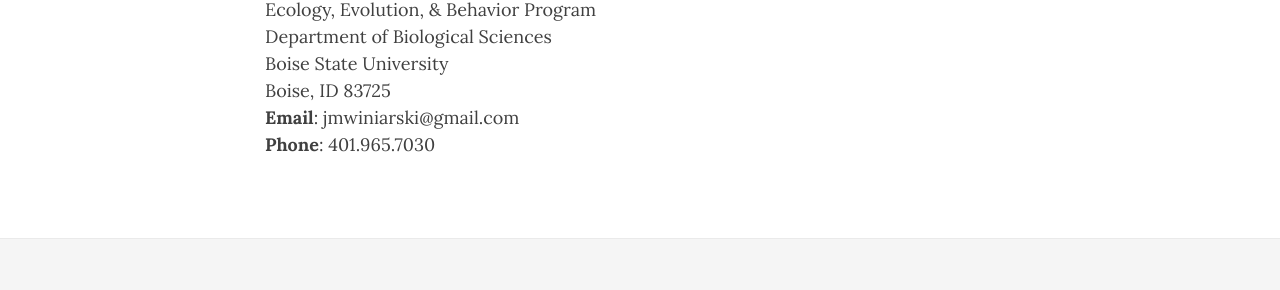
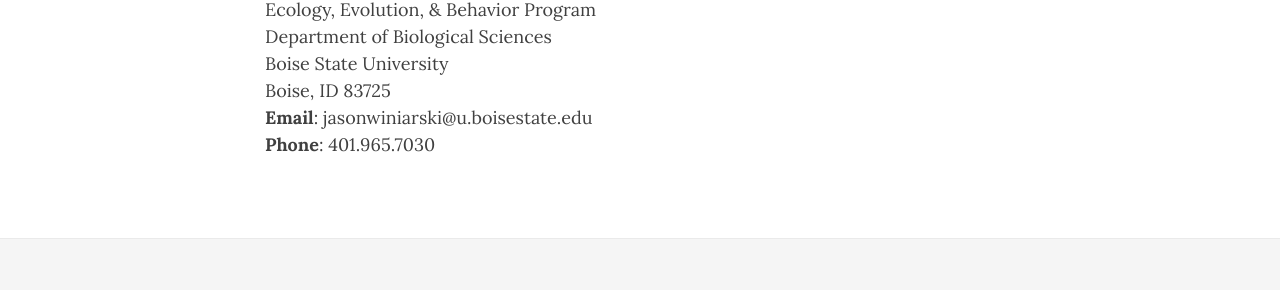
Before and after one commit to jaymwin/jaymwin.github.io, a Jekyll site: the page built from aboutme.md, in a window 1280 px wide and 900 px high, scrolled down 530 px. Shown: the part 428-718 px from the top of the window. Built offline with Jekyll 4.4.1, drawn with Linux system fonts in a browser that asks for light colours; nearby versions of some CDN libraries.

Commit message:
Update aboutme.md

```diff
--- a/aboutme.md
+++ b/aboutme.md
@@ -16,5 +16,5 @@
 Department of Biological Sciences
 Boise State University
 Boise, ID 83725
-**Email**: jmwiniarski@gmail.com
+**Email**: jasonwiniarski@u.boisestate.edu
 **Phone**: 401.965.7030
```
